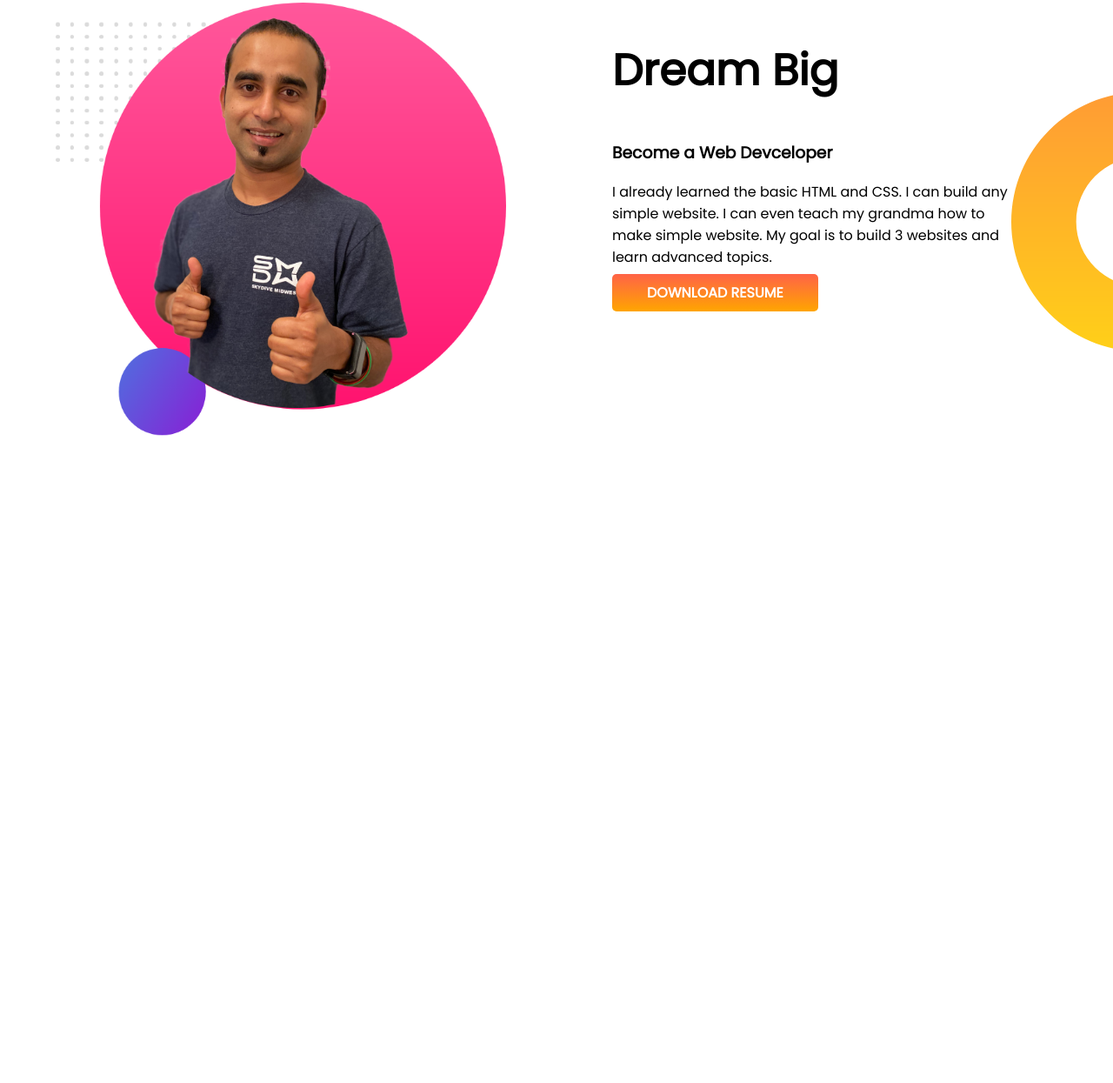
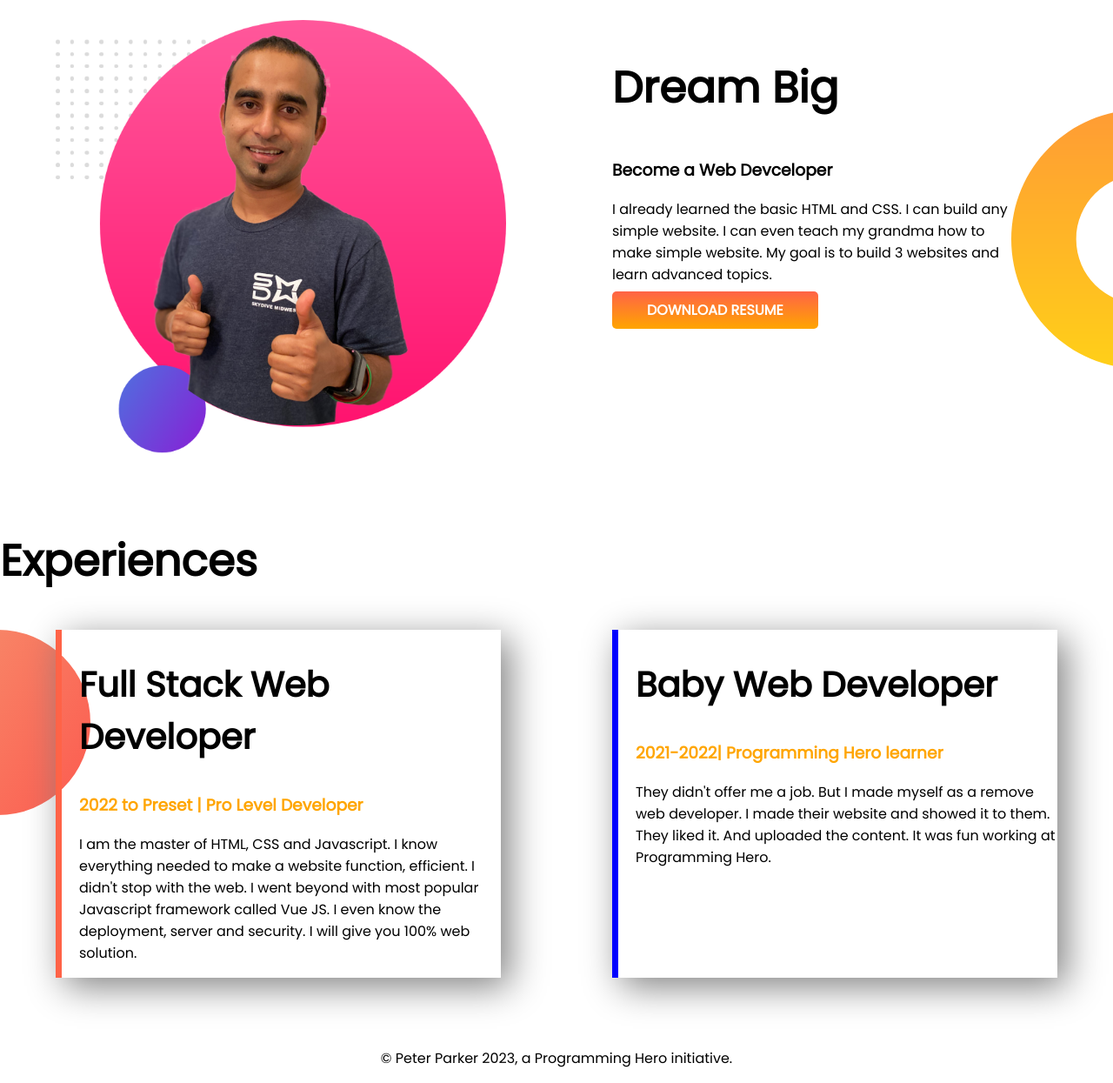
Before and after one commit to syedashiqbd/Developer-Portfolio-Ashiq, a plain HTML site: page index.html in a window 1280 px wide. Shown: the part 579-1824 px from the top of the page at 87% size. Before the commit the page ends 1087 px from the top, so only its background shows below. Drawn offline with Linux system fonts and the light colour scheme.

Commit message:
Experience part added

```diff
--- a/index.html
+++ b/index.html
@@ -11,7 +11,7 @@
     <link rel="stylesheet" href="style.css">
 </head>
 <body>
-    <section class="top-banner">
+    <section class="top-banner flexiable-container">
         <div class="half-width">
             <h1>Welcome to</h1>
             <h1><span class="orange-color">Syed Ashiq</span> World</h1>
@@ -23,7 +23,7 @@
             <img src="images/jhankar.png" alt="Ashiq Photos">
         </div>
     </section>
-    <section class="drean-big">
+    <section class="drean-big flexiable-container">
         <div class="half-width">
             <img src="images/jhankar2.png" alt="jhankar2">
         </div>
@@ -33,7 +33,24 @@
         <p>I already learned the basic HTML and CSS. I can build any simple website. I can even teach my grandma how to make simple website. My goal is to build 3 websites and learn advanced topics.</p>
         <a class="link-button" target="_blank" href="">DOWNLOAD RESUME</a>
         </div>
-
     </section>
+    <section>
+        <h1>Experiences</h1>
+        <div class="experience-area flexiable-container">
+            <div class="experience-item left-experience-item">
+                <h2>Full Stack Web Developer</h2>
+                <h3 class="orange-color">2022 to Preset | Pro Level Developer</h3>
+                <p>I am the master of HTML, CSS and Javascript. I know everything needed to make a website function, efficient. I didn't stop with the web. I went beyond with most popular Javascript framework called Vue JS. I even know the deployment, server and security. I will give you 100% web solution.</p>
+            </div>
+            <div class="experience-item right-experience-item">
+                <h2>Baby Web Developer</h2>
+                <h3 class="orange-color">2021-2022| Programming Hero learner </h3>
+                <p>They didn't offer me a job. But I made myself as a remove web developer. I made their website and showed it to them. They liked it. And uploaded the content. It was fun working at Programming Hero.</p>
+            </div>
+        </div>
+    </section>
+    <footer>
+        <p>© Peter Parker 2023, a Programming Hero initiative.</p>
+    </footer>
 </body>
 </html>
--- a/style.css
+++ b/style.css
@@ -5,11 +5,17 @@ body{
 h1{
    font-size: 50px;
 }
+h2 {
+    font-size: 40px;
+}
 .orange-color{
     color:orange;
 }
+.flexiable-container{
+    display: flex;
+    margin-bottom:80px;
+}
 .top-banner {
-    display: flex;
     background-image: url(images/top-banner.png);
     background-repeat: no-repeat;
 }
@@ -27,11 +33,8 @@ h1{
     background-image: linear-gradient(tomato, orange);
     padding: 10px 40px;
     border-radius: 5px;
-    margin-top: 20px;
 }
 .drean-big{
-    display: flex;
-    margin-top: 60px;
     background-image: url(images/dream-bg.png);
     background-repeat: no-repeat;
     background-position: right;
@@ -39,3 +42,23 @@ h1{
 .drean-big p {
     padding-right: 100px;
 }
+.experience-area{
+    background-image: url(images/exp-bg.png);
+    background-repeat: no-repeat;
+}
+.experience-item{
+    width: 40%;
+    margin-left: 5%;
+    margin-right: 5%;
+    padding-left: 20px;
+    box-shadow: 10px 10px 40px gray;
+}
+.left-experience-item{
+    border-left: 7px tomato solid;
+}
+.right-experience-item{
+    border-left: 7px blue solid;
+}
+footer p{
+    text-align: center;
+}
```
